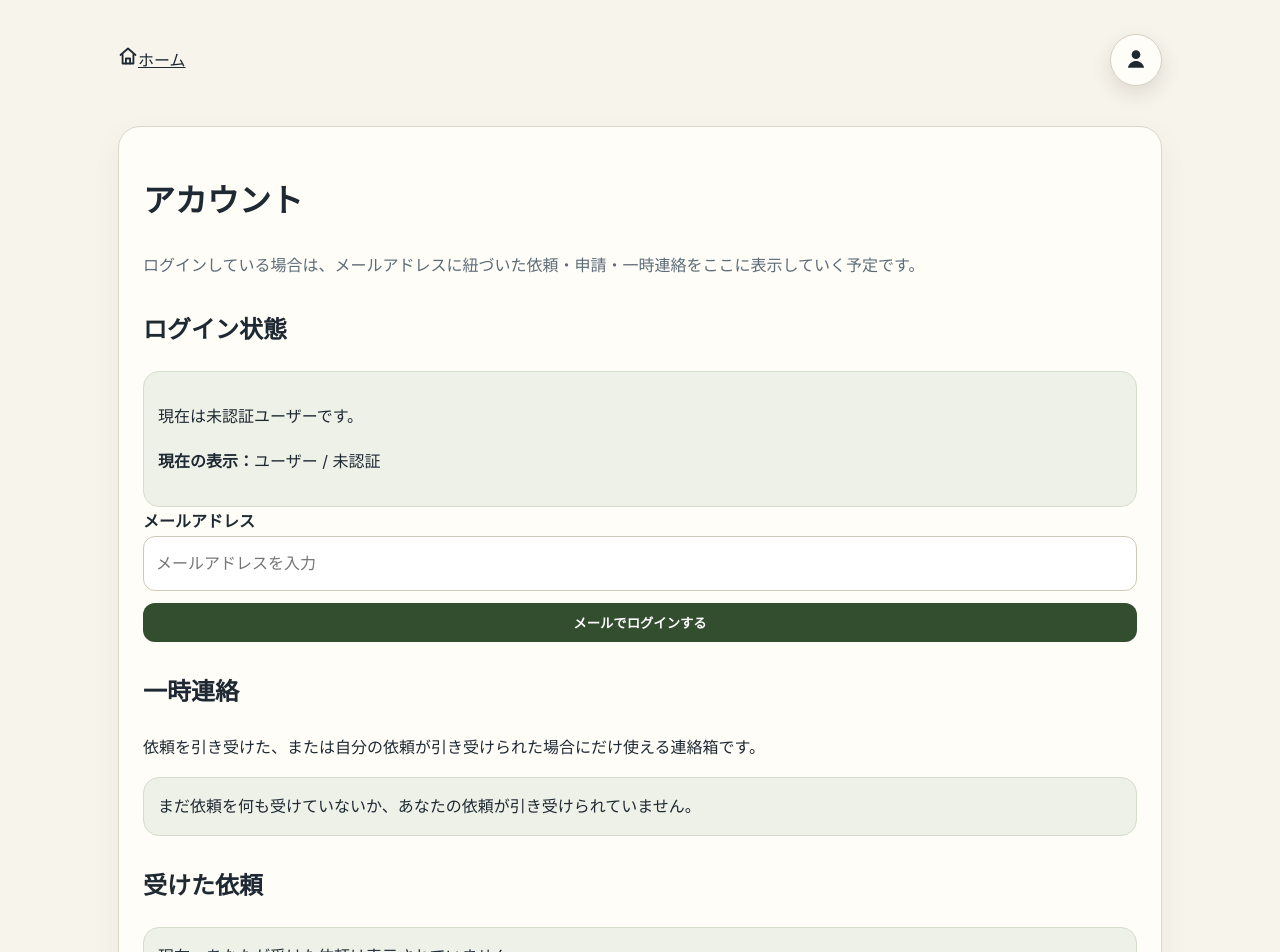
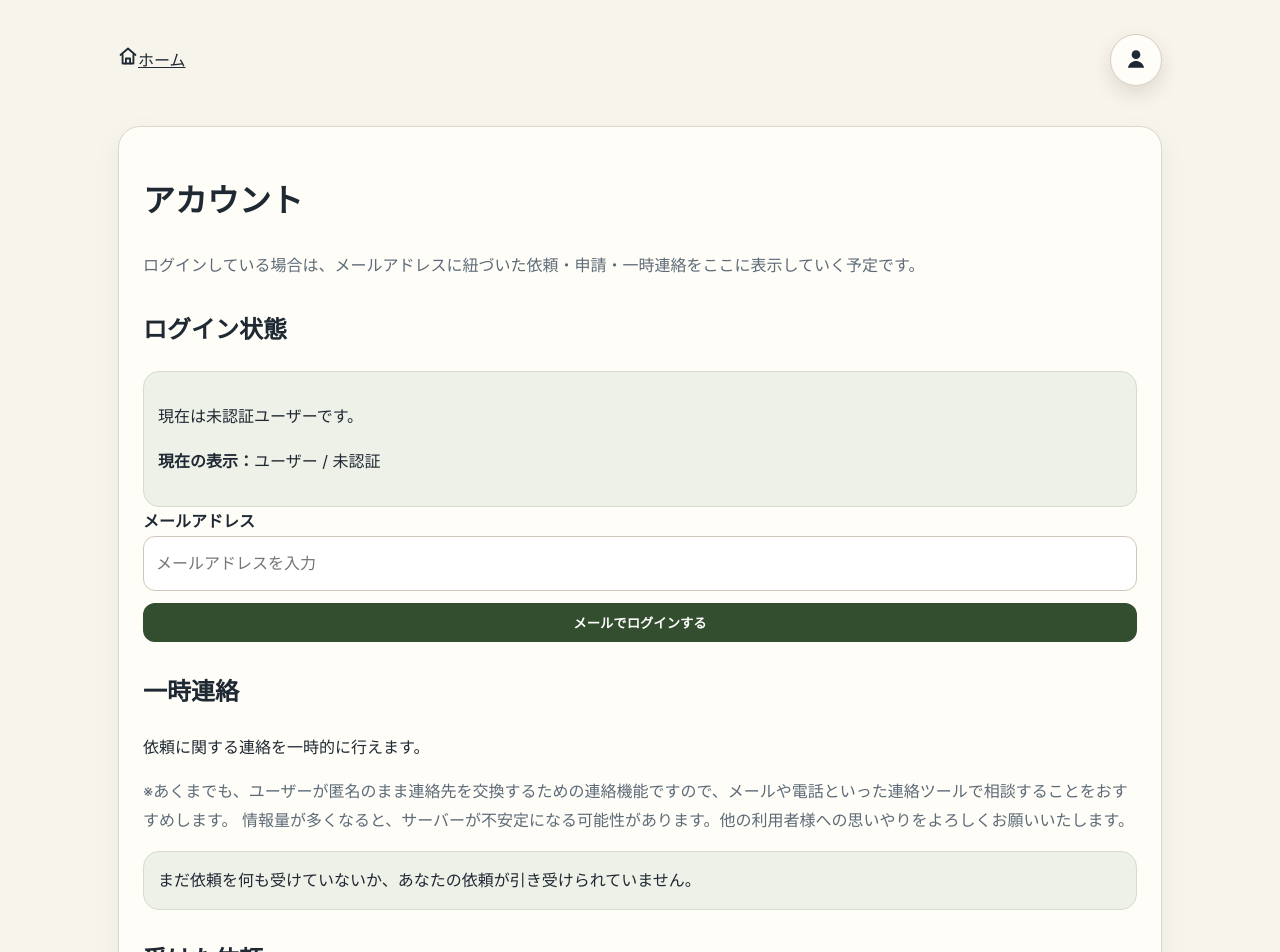
Before and after one commit to free-request-board/free-request-board, a Next.js app in the folder free-request-board-initial/: page /account in a window 1280 px wide. Shown: the top 952 px of the page. Built offline with nearby package versions, Linux system fonts and the light colour scheme; no server answers.

Commit message:
Update page.tsx

```diff
--- a/free-request-board-initial/app/account/page.tsx
+++ b/free-request-board-initial/app/account/page.tsx
@@ -13,7 +13,11 @@ export default function AccountPage() {
      <section id="temporary-contact" className="account-section">
   <h2>一時連絡</h2>
   <p>
-          依頼を引き受けた、または自分の依頼が引き受けられた場合にだけ使える連絡箱です。
+    依頼に関する連絡を一時的に行えます。
+  </p>
+  <p className="muted">
+    ※あくまでも、ユーザーが匿名のまま連絡先を交換するための連絡機能ですので、メールや電話といった連絡ツールで相談することをおすすめします。
+    情報量が多くなると、サーバーが不安定になる可能性があります。他の利用者様への思いやりをよろしくお願いいたします。
   </p>
   <div className="notice">
     まだ依頼を何も受けていないか、あなたの依頼が引き受けられていません。
```
Lines whose indentation alone changed are shown as unchanged.
